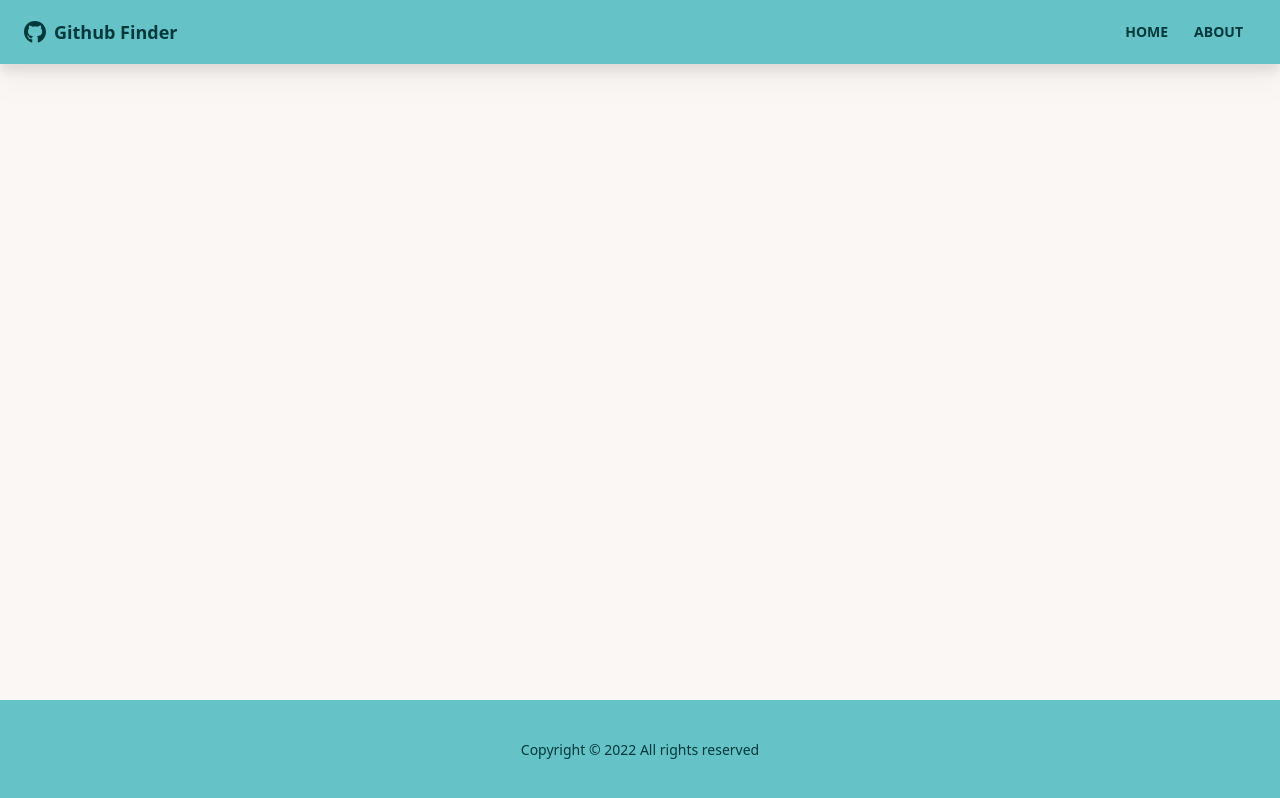
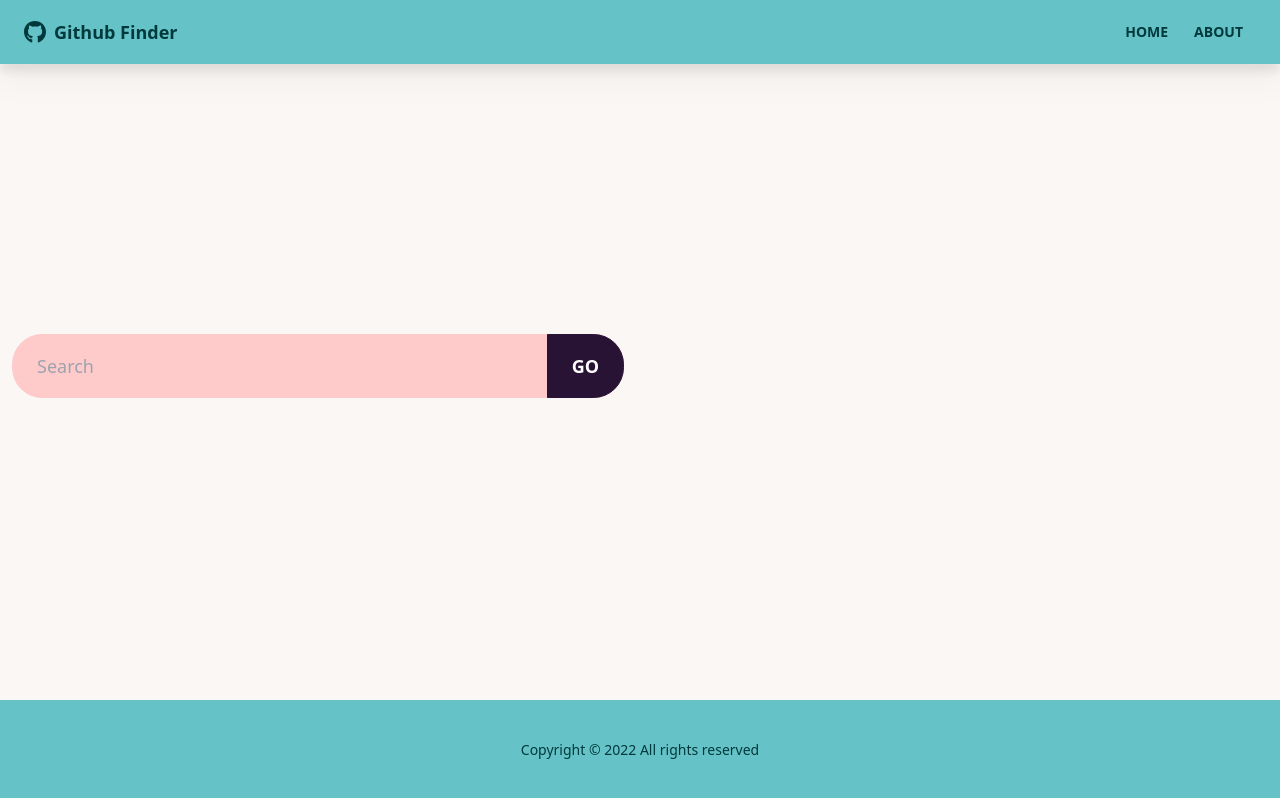
Before and after one commit to Dina2703/github-finder2, a React (Create React App) app: page / in a window 1280 px wide. Built offline with nearby package versions, Linux system fonts and the light colour scheme.

Commit message:
User Search component

```diff
--- /dev/null
+++ b/src/components/users/UserSearch.js
@@ -0,0 +1,51 @@
+import { useState, useContext } from "react";
+import GithubContext from "../../context/github/GithubContext";
+
+function UserSearch() {
+  const [text, setText] = useState("");
+  const { users } = useContext(GithubContext);
+
+  const handleSubmit = (e) => {
+    e.preventDefault();
+    //validate if something in there
+    if (text === "") {
+      alert("add something");
+    } else {
+      // @todo - search users
+      setText("");
+    }
+  };
+
+  return (
+    <div className="grid grid-cols-1 xl:grid-cols-2 lg:grid-cols-2 md:grid-cols-2 mb-8 gap-8">
+      <div>
+        <form onSubmit={handleSubmit}>
+          <div className="form-control">
+            <div className="relative">
+              <input
+                type="text"
+                className="w-full pr-40 bg-red-200 input input-lg text-black"
+                placeholder="Search"
+                value={text}
+                onChange={(e) => setText(e.target.value)}
+              />
+              <button
+                className="absolute top-0 right-0 rounded-l-none w-30 btn btn-lg text-white"
+                type="submit"
+              >
+                Go
+              </button>
+            </div>
+          </div>
+        </form>
+      </div>
+      {users.length > 0 && (
+        <div>
+          <button className="btn btn-ghost btn-lg">Clear</button>
+        </div>
+      )}
+    </div>
+  );
+}
+
+export default UserSearch;
--- a/src/pages/Home.js
+++ b/src/pages/Home.js
@@ -1,9 +1,11 @@
 import UserResults from "../components/users/UserResults";
+import UserSearch from "../components/users/UserSearch";
 
 function Home() {
   return (
     <>
       {/*SEARCH COMPONENT*/}
+      <UserSearch />
       <UserResults />
     </>
   );
```
